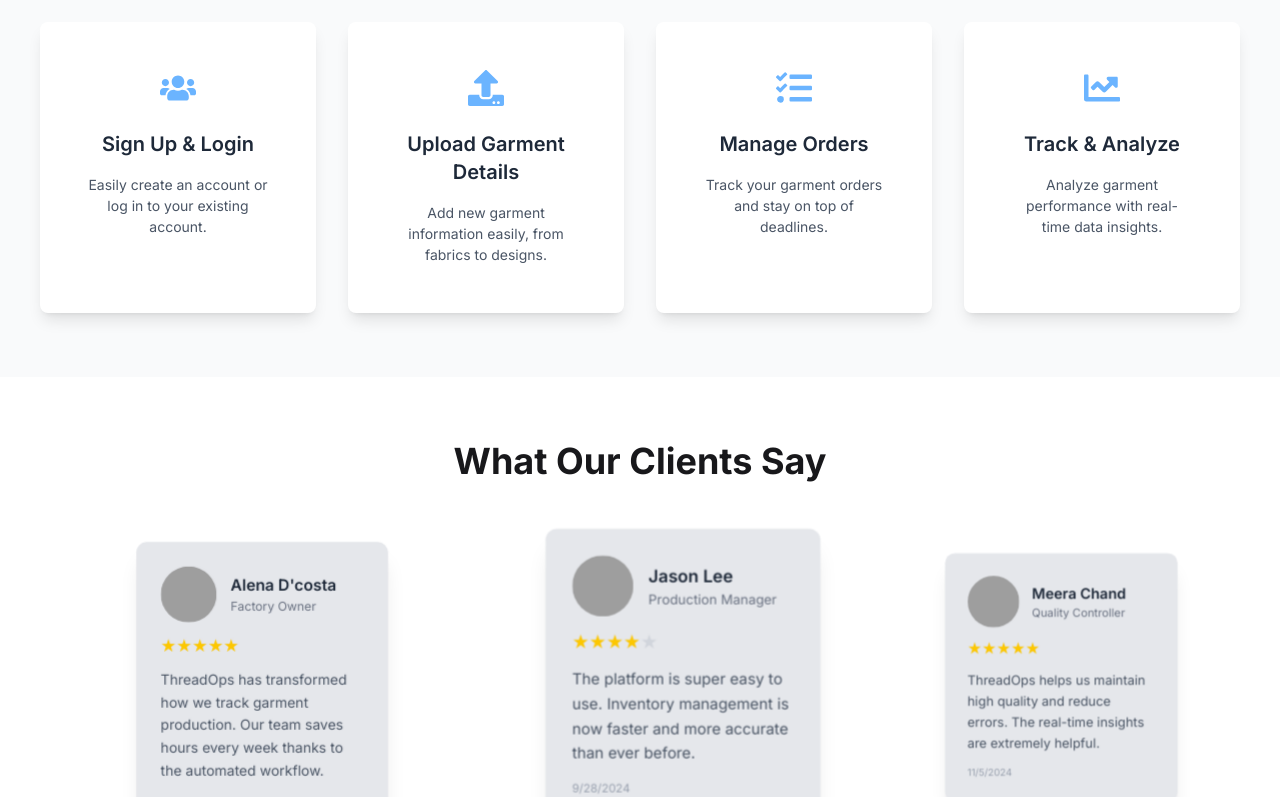
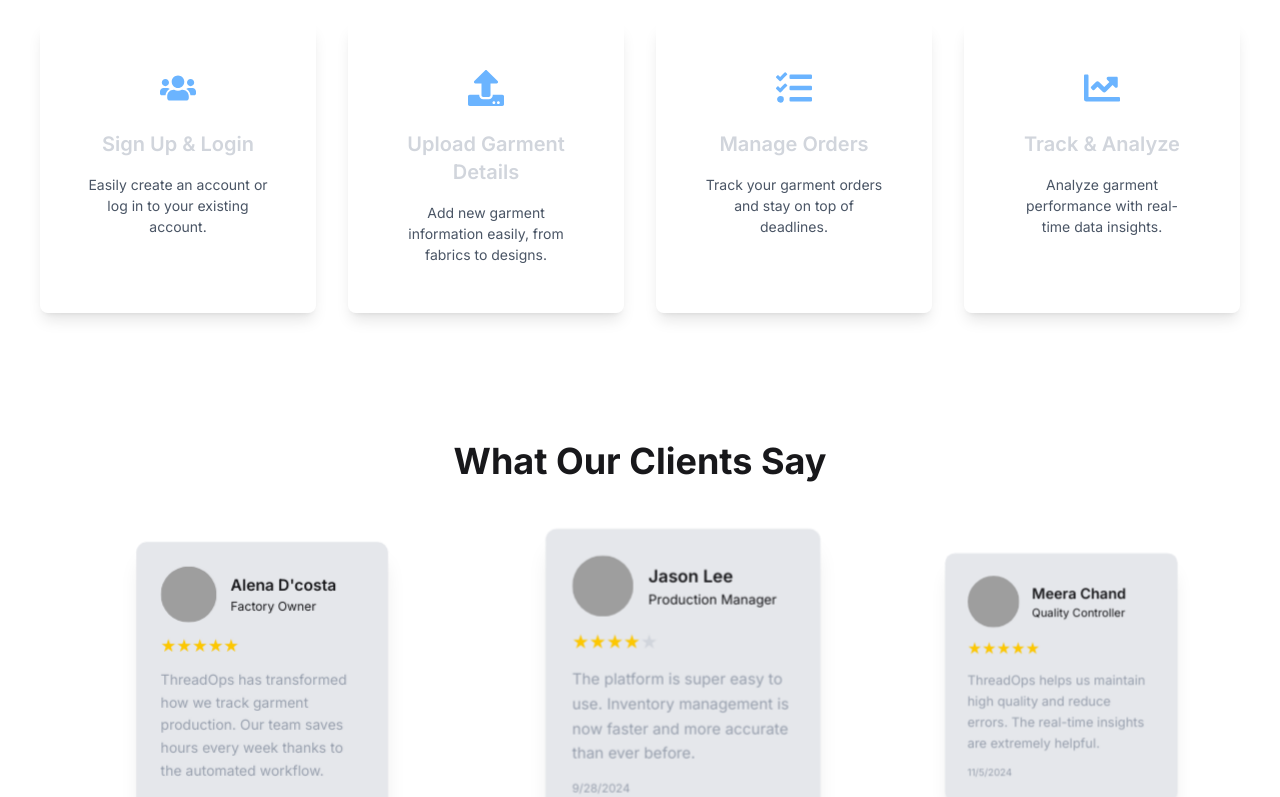
Before and after one commit to Ibne-Shahid/thread-ops-client-side, a React (Vite) app: page / in a window 1280 px wide. Shown: the part 1060-1857 px from the top of the page. Built offline with nearby package versions, Linux system fonts and the light colour scheme; no server answers; grey boxes are pictures that could not be loaded.

Commit message:
some design modified

```diff
--- a/src/components/Card/Card.jsx
+++ b/src/components/Card/Card.jsx
@@ -19,12 +19,12 @@ const Card = ({ product }) => {
       </figure>
 
       <div className="p-5 flex-grow flex flex-col space-y-2">
-        <h2 className="text-lg font-bold text-gray-800">{product.productName}</h2>
-        <p className="text-sm text-gray-600">{product.category}</p>
+        <h2 className="text-lg font-bold">{product.productName}</h2>
+        <p className="text-sm ">{product.category}</p>
 
         <div className="flex items-center justify-between mt-2">
           <span className="text-md font-semibold text-green-700">${product.price}</span>
-          <span className="text-sm text-gray-500">Stock: {product.availableQuantity}</span>
+          <span className="text-sm ">Stock: {product.availableQuantity}</span>
         </div>
 
         <Link to={`/product-details/${product._id}`} className="mt-auto">
--- a/src/components/HomeComponents/HowItWorks.jsx
+++ b/src/components/HomeComponents/HowItWorks.jsx
@@ -4,7 +4,7 @@ import { motion } from 'motion/react'
 
 const HowItWorks = () => {
     return (
-        <div className="py-16 px-10 bg-gray-50">
+        <div className="py-16 px-10">
             <div className="text-center mb-12">
                 <motion.h1 className="text-4xl text-center font-bold mb-10" initial={{ opacity: 0, y: -50 }}
                     animate={{ opacity: 1, y: 0 }}
@@ -18,42 +18,42 @@ const HowItWorks = () => {
                 animate={{ opacity: 1, y: 0 }}
                 transition={{ duration: 1, delay: 0.6 }}>
 
-                <div className="card w-full bg-white shadow-lg rounded-lg p-6">
+                <div className="card w-full shadow-lg rounded-lg p-6">
                     <div className="card-body text-center">
                         <div className="text-4xl mx-auto text-secondary mb-4">
                             <FaUsers />
                         </div>
-                        <h3 className="text-xl font-semibold text-gray-800">Sign Up & Login</h3>
+                        <h3 className="text-xl font-semibold text-gray-300">Sign Up & Login</h3>
                         <p className="text-gray-600 mt-2">Easily create an account or log in to your existing account.</p>
                     </div>
                 </div>
 
-                <div className="card w-full bg-white shadow-lg rounded-lg p-6">
+                <div className="card w-full shadow-lg rounded-lg p-6">
                     <div className="card-body text-center">
                         <div className="text-4xl mx-auto text-secondary mb-4">
                             <FaUpload />
                         </div>
-                        <h3 className="text-xl font-semibold text-gray-800">Upload Garment Details</h3>
+                        <h3 className="text-xl font-semibold text-gray-300">Upload Garment Details</h3>
                         <p className="text-gray-600 mt-2">Add new garment information easily, from fabrics to designs.</p>
                     </div>
                 </div>
 
-                <div className="card w-full bg-white shadow-lg rounded-lg p-6">
+                <div className="card w-full shadow-lg rounded-lg p-6">
                     <div className="card-body text-center">
                         <div className="text-4xl mx-auto text-secondary mb-4">
                             <FaTasks />
                         </div>
-                        <h3 className="text-xl font-semibold text-gray-800">Manage Orders</h3>
+                        <h3 className="text-xl font-semibold text-gray-300">Manage Orders</h3>
                         <p className="text-gray-600 mt-2">Track your garment orders and stay on top of deadlines.</p>
                     </div>
                 </div>
 
-                <div className="card w-full bg-white shadow-lg rounded-lg p-6">
+                <div className="card w-full shadow-lg rounded-lg p-6">
                     <div className="card-body text-center">
                         <div className="text-4xl mx-auto text-secondary mb-4">
                             <FaChartLine />
                         </div>
-                        <h3 className="text-xl font-semibold text-gray-800">Track & Analyze</h3>
+                        <h3 className="text-xl font-semibold text-gray-300">Track & Analyze</h3>
                         <p className="text-gray-600 mt-2">Analyze garment performance with real-time data insights.</p>
                     </div>
                 </div>
--- a/src/components/HomeComponents/Review.jsx
+++ b/src/components/HomeComponents/Review.jsx
@@ -49,8 +49,8 @@ const Review = ({ reviewsPromise }) => {
                                     </div>
                                 </div>
                                 <div>
-                                    <h3 className="text-lg font-semibold text-gray-800">{review.name}</h3>
-                                    <p className="text-sm text-gray-500">{review.role}</p>
+                                    <h3 className="text-lg font-semibold ">{review.name}</h3>
+                                    <p className="text-sm">{review.role}</p>
                                 </div>
                             </div>
 
@@ -63,7 +63,7 @@ const Review = ({ reviewsPromise }) => {
                                 ))}
                             </div>
 
-                            <p className="text-gray-600 mt-3 text-base leading-relaxed">
+                            <p className="text-gray-400 mt-3 text-base leading-relaxed">
                                 {review.review}
                             </p>
 
--- a/src/components/HomeComponents/StatsSection.jsx
+++ b/src/components/HomeComponents/StatsSection.jsx
@@ -10,7 +10,7 @@ const StatsSection = () => {
     ];
 
     return (
-        <section className="py-20 bg-gradient-to-r from-blue-50 to-white">
+        <section className="py-20">
             <div className="max-w-7xl mx-auto px-6 text-center">
 
                 <motion.h1 className="text-4xl md:text-5xl font-extrabold text-gray-900 mb-4" initial={{ opacity: 0, y: -50 }}
@@ -18,13 +18,13 @@ const StatsSection = () => {
                     transition={{ duration: 1 }}>
                     Trusted by Garment Leaders Worldwide
                 </motion.h1>
-                <p className="text-gray-500 text-lg mb-14">
+                <p className="text-gray-400 text-lg mb-14">
                     Join hundreds of factories optimizing their garment production with ThreadOps.
                 </p>
 
                 <div className="grid grid-cols-2 md:grid-cols-4 gap-10">
                     {stats.map((stat) => (
-                        <motion.div key={stat.id} className="p-6 bg-white rounded-2xl shadow-lg hover:shadow-2xl transition" initial={{ opacity: 0, y: 30 }}
+                        <motion.div key={stat.id} className="p-6 bg-base-200 rounded-2xl shadow-lg hover:shadow-2xl transition" initial={{ opacity: 0, y: 30 }}
                             animate={{ opacity: 1, y: 0 }}
                             transition={{ duration: 1, delay: 0.6 }}>
                             <h3 className="text-4xl md:text-5xl font-bold text-primary mb-2">{stat.value}</h3>
--- a/src/components/HomeComponents/WhyChoose.jsx
+++ b/src/components/HomeComponents/WhyChoose.jsx
@@ -3,7 +3,7 @@ import { motion } from 'motion/react'
 
 const WhyChoose = () => {
     return (
-        <div className="py-20 bg-gradient-to-b from-white to-gray-50">
+        <div className="py-20">
             <div className="max-w-7xl mx-auto px-6">
 
                 <div className="text-center mb-14">
--- a/src/components/Navbar/Navbar.jsx
+++ b/src/components/Navbar/Navbar.jsx
@@ -93,7 +93,7 @@ const Navbar = () => {
                     </ul>
                 </div>
 
-                <div className='mr-3 bg-gray-300 dark:bg-gray-700 p-1 rounded-full'>
+                <div className='mr-3 bg-base-300 p-1 rounded-full'>
                     {loading ? <span className="loading loading-spinner loading-xl"></span> : firebaseUser ? <img className='w-10 h-10 rounded-full' src={firebaseUser?.photoURL} alt="" /> : <PiFinnTheHumanFill size={35} />}
                 </div>
 
```
